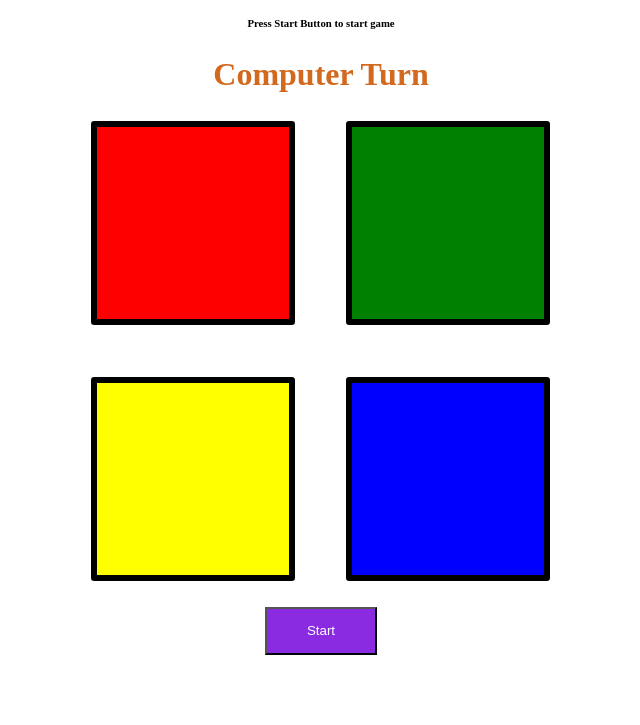
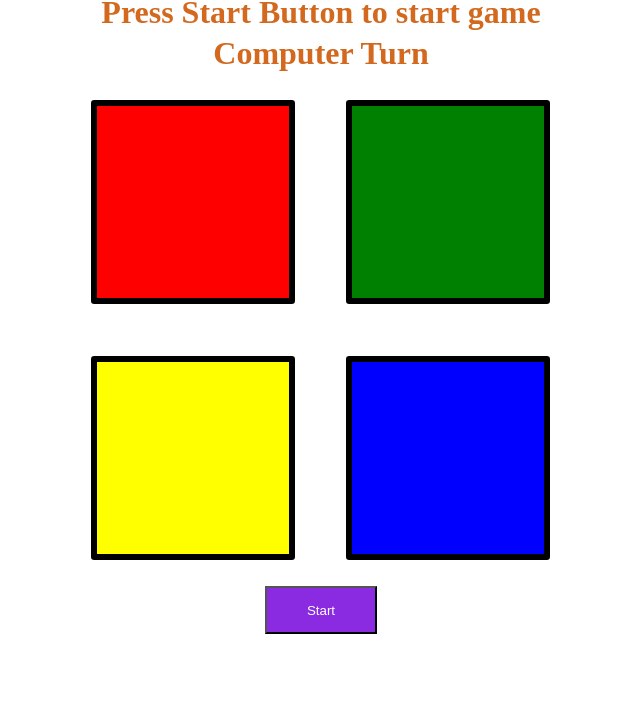
Before and after one commit to Harshit0201/simongame.github.io, a plain HTML site: page index.html in a window 1280 px wide. Shown: the part 75-800 px from the top of the page, without its empty margins (319-959 px from the left). Drawn offline with Linux system fonts and the light colour scheme.

Commit message:
Update index.html

```diff
--- a/index.html
+++ b/index.html
@@ -9,7 +9,7 @@
 <body>
     <h1>Simon Game</h1>
     <h3></h3>
-    <h6>Press Start Button to start game</h6>
+    <h5>Press Start Button to start game</h5>
     <h5>Computer Turn</h5>
     <div class="box">
         <div class="box2 btn red" id="red" type="button"></div>
```
